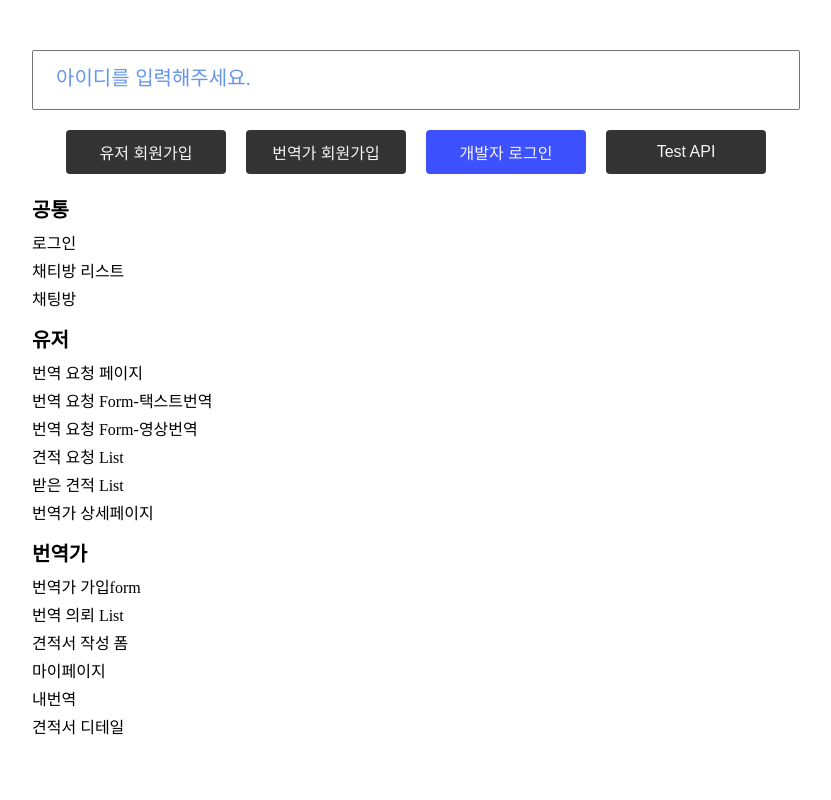
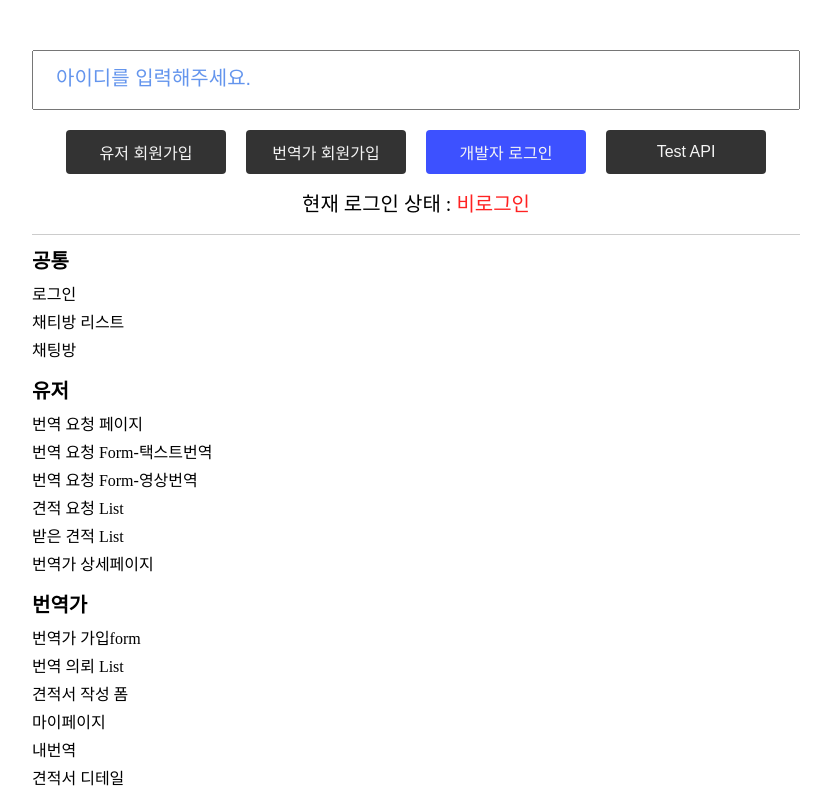
Before and after one commit to TranslationTalk/Front-End, a React (Create React App) app: page /test in a window 1280 px wide. Shown: the whole page, without its empty margins (224-1055 px from the left). Built offline with nearby package versions, Linux system fonts and the light colour scheme.

Commit message:
🐛Fix : 로그인 비로그인 수정

```diff
--- a/src/All.jsx
+++ b/src/All.jsx
@@ -12,10 +12,13 @@ const All = () => {
   const { login } = indexStore()
 
   const setAuth = auth => {
+    console.log(auth)
     login.setAuth(auth)
+    console.log(login.auth)
   }
 
   const auth = login.auth
+  console.log(auth)
 
   const func = e => {
     setId(e.target.value)
@@ -58,7 +61,7 @@ const All = () => {
             shortBtn
             content="로그아웃"
             _onClick={() => {
-              setAuth(null)
+              setAuth('')
             }}
             color="#f5f5f5"
           />
@@ -91,21 +94,11 @@ const All = () => {
           bgColor="#333"
         />
       </DeveloperWrap>
-      {auth === 'translator' && (
-        <Now>
-          현재 로그인 상태 : <span>번역가</span>
-        </Now>
-      )}
-      {auth === 'client' && (
-        <Now>
-          현재 로그인 상태 : <span>유저</span>
-        </Now>
-      )}
-      {auth === null && (
-        <Now>
-          현재 로그인 상태 : <span>비로그인</span>
-        </Now>
-      )}
+
+      <Now>
+        현재 로그인 상태 :{' '}
+        <span>{login.auth === '' ? '비로그인' : login.auth}</span>
+      </Now>
 
       <br />
       <h2>공통</h2>
```
